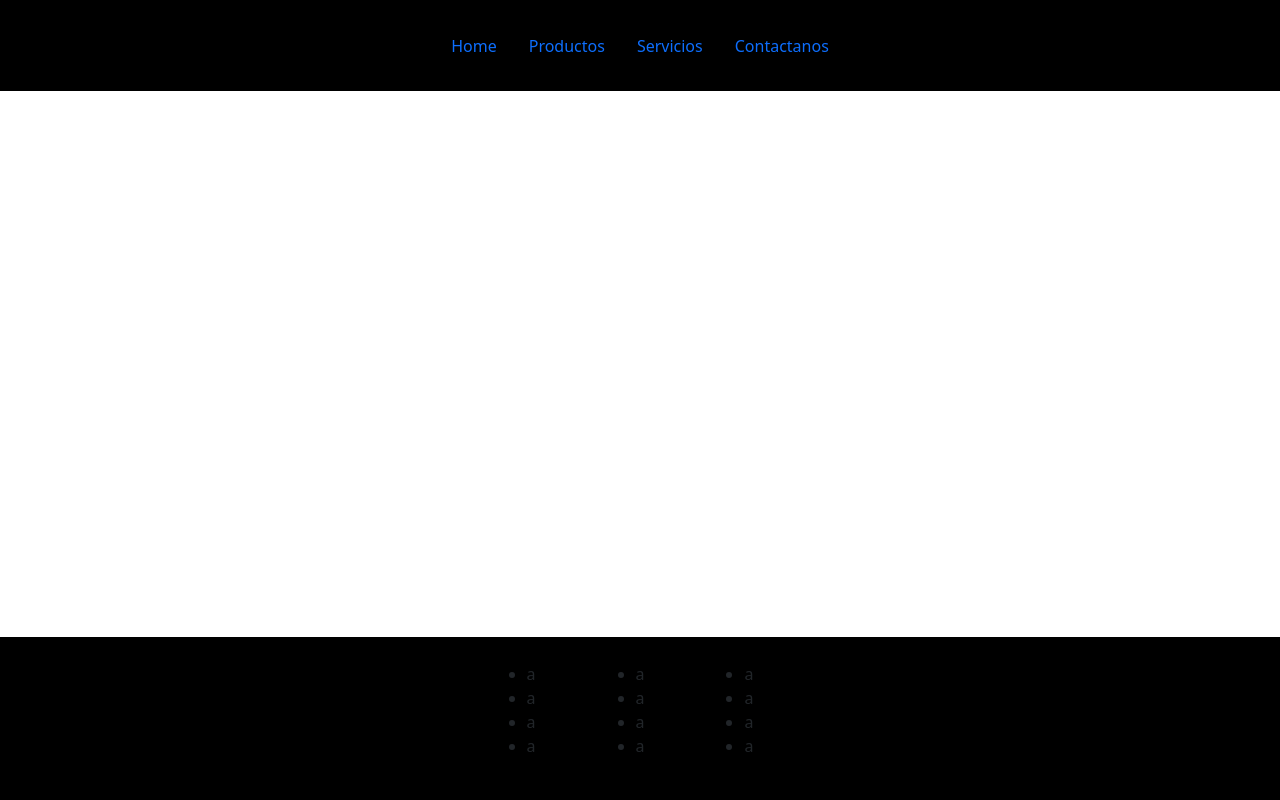
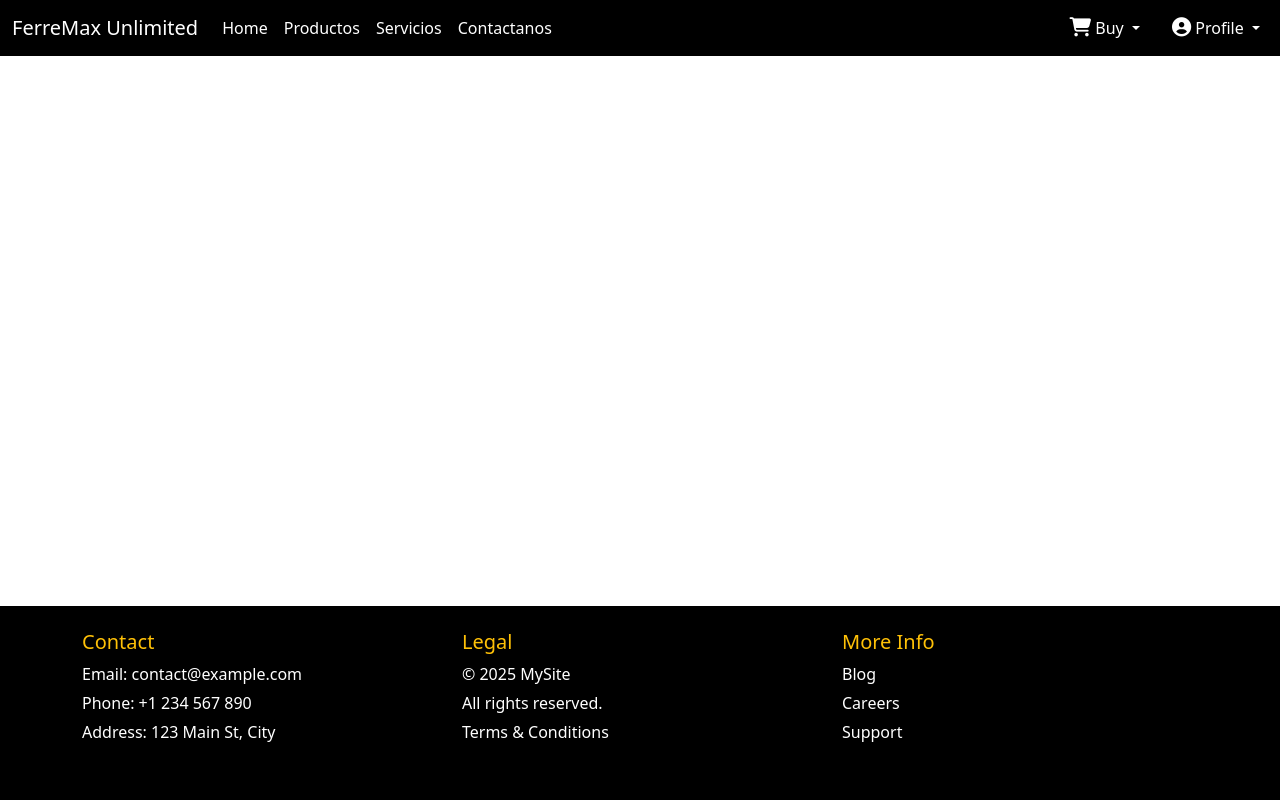
Before and after one commit to JuakinFredes/FerremaxUnlimited, a Django app: page / in a window 1280 px wide. Run offline with Django 5.2, Linux system fonts and the light colour scheme.

Commit message:
header y footer, el slider falla

```diff
--- a/FerremaxUnlimited/app/static/css/custom.css
+++ b/FerremaxUnlimited/app/static/css/custom.css
@@ -1,25 +1,74 @@
-#opcionesHead{
-    display: flex;
-    justify-content: center;
-    align-items: center;
-}
+.navbar-custom {
+    background-color: #000000;
+  }
 
-#head{
-    background-color: black;
-    padding-top: 2%;
-    padding-bottom: 2%;
-}
-#fotter{
-    background-color: black;
-    padding-top: 2%;
-    padding-bottom: 2%;
-    position: absolute;
-    bottom: 0;
-    display: flex;
-    justify-content: center;
-    align-items: center;
-}
-.lista{
-    padding-left: 50px;
-    padding-right: 50px;
-}
+  /* Texto blanco en los enlaces y marca */
+  .navbar-custom .nav-link,
+  .navbar-custom .navbar-brand {
+    color: white !important;
+  }
+
+  /* Hover en enlaces y marca: ámbar */
+  .navbar-custom .nav-link:hover,
+  .navbar-custom .navbar-brand:hover {
+    color: #ffc107 !important;
+  }
+
+  /* Caja de íconos con fondo amarillo y bordes redondeados */
+  .icon-box {
+    background-color: yellow;
+    border-radius: 5px;
+    padding: 5px 10px;
+  }
+
+  /* Menú desplegable con fondo gris claro */
+  .dropdown-menu {
+    background-color: #e0e0e0;
+  }
+
+  /* Texto negro en ítems del dropdown */
+  .dropdown-menu .dropdown-item {
+    color: black;
+  }
+
+  /* Hover sobre ítems del dropdown: gris más oscuro */
+  .dropdown-menu .dropdown-item:hover {
+    background-color: #d6d6d6;
+  }
+
+  /* Mostrar dropdown al pasar el mouse (sin hacer clic) */
+  .navbar-nav .dropdown:hover .dropdown-menu {
+    display: block;
+    margin-top: 0;
+  }
+
+  /* Tamaño de los íconos de navegación */
+  .nav-item i {
+    font-size: 1.2rem;
+  }
+
+  /* Estilos personalizados para el pie de página */
+  .footer-custom {
+    background-color: #000000;
+    color: white;
+    position:absolute;
+    bottom:0;
+    width: 100%;
+  }
+
+  /* Títulos en el footer con color ámbar */
+  .footer-custom h5 {
+    color: #ffc107;
+  }
+
+  /* Ítems del footer en blanco con margen inferior */
+  .footer-custom ul li {
+    color: white;
+    margin-bottom: 5px;
+  }
+
+  /* Hover sobre ítems del footer: ámbar y cursor pointer */
+  .footer-custom ul li:hover {
+    color: #ffc107;
+    cursor: pointer;
+  }
--- /dev/null
+++ b/FerremaxUnlimited/app/static/css/home.css
@@ -0,0 +1,87 @@
+* {box-sizing:border-box}
+
+/* Slideshow container */
+.slideshow-container {
+  max-width: 1000px;
+  position: relative;
+  margin: auto;
+}
+
+/* Hide the images by default */
+.mySlides {
+  display: none;
+}
+
+/* Next & previous buttons */
+.prev, .next {
+  cursor: pointer;
+  position: absolute;
+  top: 50%;
+  width: auto;
+  margin-top: -22px;
+  padding: 16px;
+  color: white;
+  font-weight: bold;
+  font-size: 18px;
+  transition: 0.6s ease;
+  border-radius: 0 3px 3px 0;
+  user-select: none;
+}
+
+/* Position the "next button" to the right */
+.next {
+  right: 0;
+  border-radius: 3px 0 0 3px;
+}
+
+/* On hover, add a black background color with a little bit see-through */
+.prev:hover, .next:hover {
+  background-color: rgba(0,0,0,0.8);
+}
+
+/* Caption text */
+.text {
+  color: #f2f2f2;
+  font-size: 15px;
+  padding: 8px 12px;
+  position: absolute;
+  bottom: 8px;
+  width: 100%;
+  text-align: center;
+}
+
+/* Number text (1/3 etc) */
+.numbertext {
+  color: #f2f2f2;
+  font-size: 12px;
+  padding: 8px 12px;
+  position: absolute;
+  top: 0;
+}
+
+/* The dots/bullets/indicators */
+.dot {
+  cursor: pointer;
+  height: 15px;
+  width: 15px;
+  margin: 0 2px;
+  background-color: #bbb;
+  border-radius: 50%;
+  display: inline-block;
+  transition: background-color 0.6s ease;
+}
+
+.active, .dot:hover {
+  background-color: #717171;
+}
+
+/* Fading animation */
+.fade {
+  animation-name: fade;
+  animation-duration: 1.5s;
+}
+
+@keyframes fade {
+  from {opacity: .4}
+  to {opacity: 1}
+}
--- a/FerremaxUnlimited/app/templates/app/Home.html
+++ b/FerremaxUnlimited/app/templates/app/Home.html
@@ -1,17 +1,82 @@
 {% extends 'app/base.html' %}
-
+{% load static %}
 <!--este bloque es para los css especificos de pagina-->
 {% block css %}
+    <link rel="stylesheet" href="{% static 'css/home.css' %}">
+{% endblock %}
 
-{% endblock %}
 
 <!--este bloque es para los javascript especificos de pagina-->
 {% block js %}
+<script>
 
+    let slideIndex = 1;
+showSlides(slideIndex);
+
+// Next/previous controls
+function plusSlides(n) {
+  showSlides(slideIndex += n);
+}
+
+// Thumbnail image controls
+function currentSlide(n) {
+  showSlides(slideIndex = n);
+}
+
+function showSlides(n) {
+  let i;
+  let slides = document.getElementsByClassName("mySlides");
+  let dots = document.getElementsByClassName("dot");
+  if (n > slides.length) {slideIndex = 1}
+  if (n < 1) {slideIndex = slides.length}
+  for (i = 0; i < slides.length; i++) {
+    slides[i].style.display = "none";
+  }
+  for (i = 0; i < dots.length; i++) {
+    dots[i].className = dots[i].className.replace(" active", "");
+  }
+  slides[slideIndex-1].style.display = "block";
+  dots[slideIndex-1].className += " active";
+}
+</script>
 {% endblock %}
 
 {% block contenido %}
 
+<div class="slideshow-container">
+
+    <!-- Full-width images with number and caption text -->
+    <div class="mySlides fade">
+      <div class="numbertext">1 / 3</div>
+      <img src="{% static 'app/static/img/placeholder.png' %}" style="width:100%">
+      <div class="text">Caption Text</div>
+    </div>
+
+    <div class="mySlides fade">
+      <div class="numbertext">2 / 3</div>
+      <img src="{% static 'app/static/img/placeholder.png' %}" style="width:100%">
+      <div class="text">Caption Two</div>
+    </div>
+
+    <div class="mySlides fade">
+      <div class="numbertext">3 / 3</div>
+      <img src="{% static 'app/static/img/placeholder.png' %}" style="width:100%">
+      <div class="text">Caption Three</div>
+    </div>
+
+    <!-- Next and previous buttons -->
+    <a class="prev" onclick="plusSlides(-1)">&#10094;</a>
+    <a class="next" onclick="plusSlides(1)">&#10095;</a>
+  </div>
+  <br>
+
+  <!-- The dots/circles -->
+  <div style="text-align:center">
+    <span class="dot" onclick="currentSlide(1)"></span>
+    <span class="dot" onclick="currentSlide(2)"></span>
+    <span class="dot" onclick="currentSlide(3)"></span>
+  </div>
+
 
 
 {% endblock %}
--- a/FerremaxUnlimited/app/templates/app/base.html
+++ b/FerremaxUnlimited/app/templates/app/base.html
@@ -4,6 +4,7 @@
     <meta charset="UTF-8">
     <meta name="viewport" content="width=device-width, initial-scale=1.0">
     <title>Ferremax Unlimited</title>
+    <link href="https://cdnjs.cloudflare.com/ajax/libs/font-awesome/6.5.0/css/all.min.css" rel="stylesheet">
     <link href="https://cdn.jsdelivr.net/npm/bootstrap@5.0.2/dist/css/bootstrap.min.css" rel="stylesheet" integrity="sha384-EVSTQN3/azprG1Anm3QDgpJLIm9Nao0Yz1ztcQTwFspd3yD65VohhpuuCOmLASjC" crossorigin="anonymous">
     {% load static %}
     <link rel="stylesheet" href="{% static 'css/custom.css' %}">
@@ -14,16 +15,18 @@
 </head>
 <body>
 
-    <!--El Header-->
-    <div class="container-fluid" id="head">
+  <!-- BARRA DE NAVEGACIÓN -->
+  <nav class="navbar navbar-expand-lg navbar-light navbar-custom">
+    <div class="container-fluid">
 
-      <div>
+      <!-- Marca / Nombre del sitio -->
+      <a class="navbar-brand" href="{% url 'home' %}">FerreMax Unlimited</a>
 
-      </div>
+      <!-- Contenido colapsable (menú en móviles) -->
+      <div class="collapse navbar-collapse" id="navbarNav">
 
-        <div>
-            <!-- la funcion url llama a los urls de app/urls y los relaciona con el name que tengan-->
-            <ul class="nav" id="opcionesHead">
+        <!-- Menú de navegación a la izquierda -->
+        <ul class="navbar-nav me-auto">
           <li class="nav-item">
             <a class="nav-link" href="{% url 'home' %}">Home</a>
           </li>
@@ -37,58 +40,88 @@
             <a class="nav-link" href="{% url 'contactos' %}">Contactanos</a>
           </li>
         </ul>
+
+        <!-- Menú a la derecha (Carrito y Perfil) -->
+        <ul class="navbar-nav">
+
+          <!-- Dropdown de carrito -->
+          <li class="nav-item dropdown">
+            <a class="nav-link dropdown-toggle" href="#" id="buyMenu" role="button" data-bs-toggle="dropdown">
+              <i class="fas fa-shopping-cart"></i> Buy
+            </a>
+            <ul class="dropdown-menu dropdown-menu-end" aria-labelledby="buyMenu">
+              <li><a class="dropdown-item" href="#">Carrito</a></li>
+              <li><a class="dropdown-item" href="#">Pagar</a></li>
+            </ul>
+          </li>
+
+          <!-- Dropdown de perfil -->
+          <li class="nav-item dropdown ms-3">
+            <a class="nav-link dropdown-toggle" href="#" id="profileMenu" role="button" data-bs-toggle="dropdown">
+              <i class="fas fa-user-circle"></i> Profile
+            </a>
+            <ul class="dropdown-menu dropdown-menu-end" aria-labelledby="profileMenu">
+              <li><a class="dropdown-item" href="#">Login</a></li>
+              <li><a class="dropdown-item" href="#">Logout</a></li>
+              <li><a class="dropdown-item" href="#">Registrarse</a></li>
+            </ul>
+          </li>
+
+        </ul>
+      </div>
+    </div>
+  </nav>
+
+  <!-- CONTENEDOR DINÁMICO (Django) -->
+  <div class="container">
+    {% block contenido %}
+    {% endblock %}
   </div>
 
-        <div>
+  <!-- PIE DE PÁGINA -->
+  <footer class="footer-custom mt-5">
+    <div class="container py-4">
+      <div class="row text-white">
 
-        </div>
-
-    </div>
-
-
-    <div class="container">
-
-        {% block contenido %}
-
-        {% endblock %}
-
-    </div>
-
-    <!--El Fotter-->
-    <div class="container-fluid" id="fotter">
-      <div>
-        <ul class="lista">
-          <li>a</li>
-          <li>a</li>
-          <li>a</li>
-          <li>a</li>
+        <!-- Información de contacto -->
+        <div class="col-md-4 mb-3">
+          <h5>Contact</h5>
+          <ul class="list-unstyled">
+            <li>Email: contact@example.com</li>
+            <li>Phone: +1 234 567 890</li>
+            <li>Address: 123 Main St, City</li>
           </ul>
         </div>
 
-      <div>
-        <ul class="lista">
-          <li>a</li>
-          <li>a</li>
-          <li>a</li>
-          <li>a</li>
+        <!-- Información legal -->
+        <div class="col-md-4 mb-3">
+          <h5>Legal</h5>
+          <ul class="list-unstyled">
+            <li>&copy; 2025 MySite</li>
+            <li>All rights reserved.</li>
+            <li>Terms & Conditions</li>
           </ul>
         </div>
 
-      <div>
-        <ul class="lista">
-          <li>a</li>
-          <li>a</li>
-          <li>a</li>
-          <li>a</li>
+        <!-- Información adicional -->
+        <div class="col-md-4 mb-3">
+          <h5>More Info</h5>
+          <ul class="list-unstyled">
+            <li>Blog</li>
+            <li>Careers</li>
+            <li>Support</li>
           </ul>
         </div>
 
       </div>
+    </div>
+  </footer>
 
+  <!-- Bootstrap JS + Popper.js -->
+  <script src="https://cdn.jsdelivr.net/npm/@popperjs/core@2.9.2/dist/umd/popper.min.js"></script>
+  <script src="https://cdn.jsdelivr.net/npm/bootstrap@5.0.2/dist/js/bootstrap.min.js"></script>
 
-    <!--este bloque es para los javascript especificos de pagina-->
   {% block js %}
-
   {% endblock %}
 
 </body>
--- a/FerremaxUnlimited/app/urls.py
+++ b/FerremaxUnlimited/app/urls.py
@@ -2,8 +2,8 @@
 from .views import home,contactos,productos,servicios
 
 urlpatterns = [
-    path('', home, name="Home"),
-    path('Contacto/',contactos, name='contacto'),
-    path('Productos/',productos, name='productos'),
-    path('Servicios/',servicios, name='servicios'),
+    path('', home, name="home"),
+    path('contacto/',contactos, name="contactos"),
+    path('productos/',productos, name="productos"),
+    path('servicios/',servicios, name="servicios"),
 ]
--- a/FerremaxUnlimited/app/views.py
+++ b/FerremaxUnlimited/app/views.py
@@ -6,10 +6,10 @@
     return render(request, 'app/Home.html')
 
 def contactos(request):
-    return render(request, 'app/Contactos,html')
+    return render(request, 'app/Contactos.html')
 
 def productos(request):
-    return render(request, 'app/Productos,html')
+    return render(request, 'app/Productos.html')
 
 def servicios(request):
-    return render(request, 'app/Servicios,html')
+    return render(request, 'app/Servicios.html')
```
Also changed, not shown: FerremaxUnlimited/app/static/img/placeholder.png (added). Lines whose indentation alone changed are shown as unchanged.
